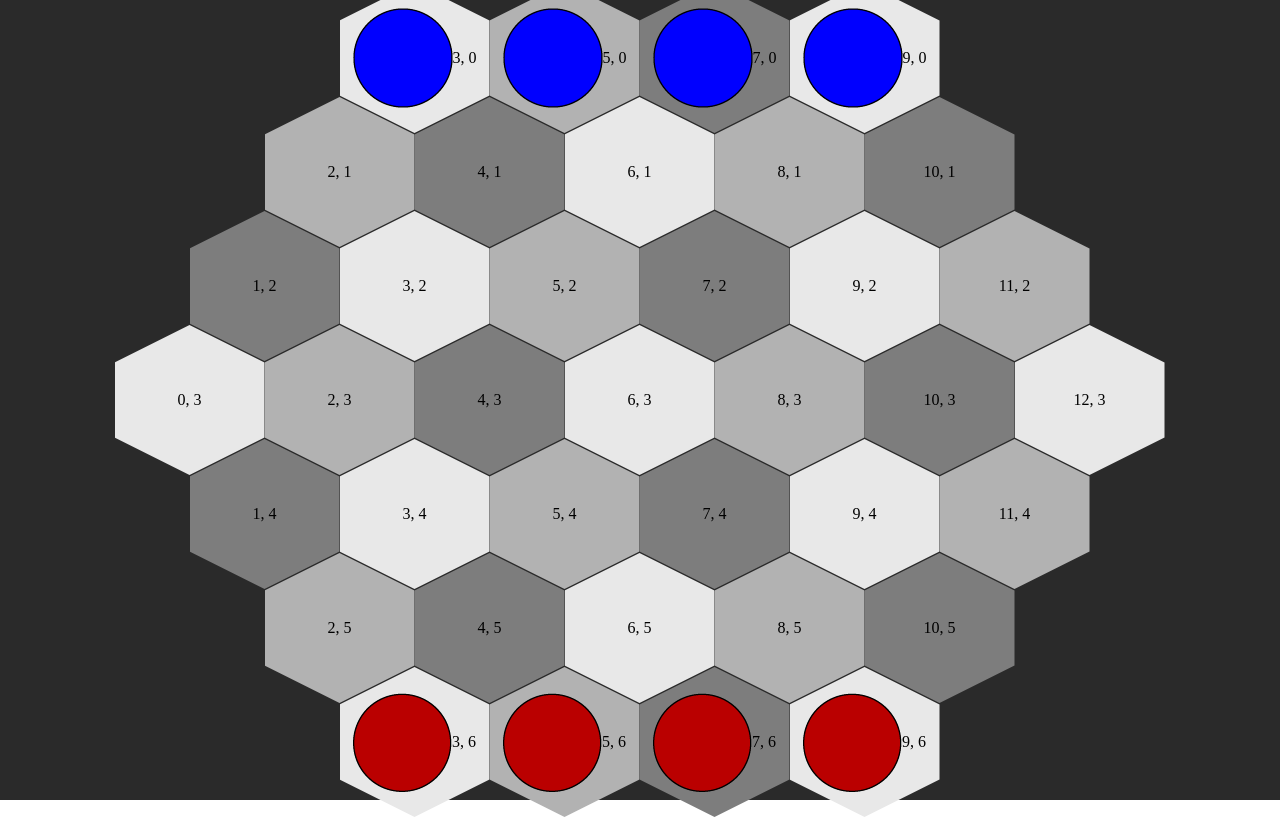
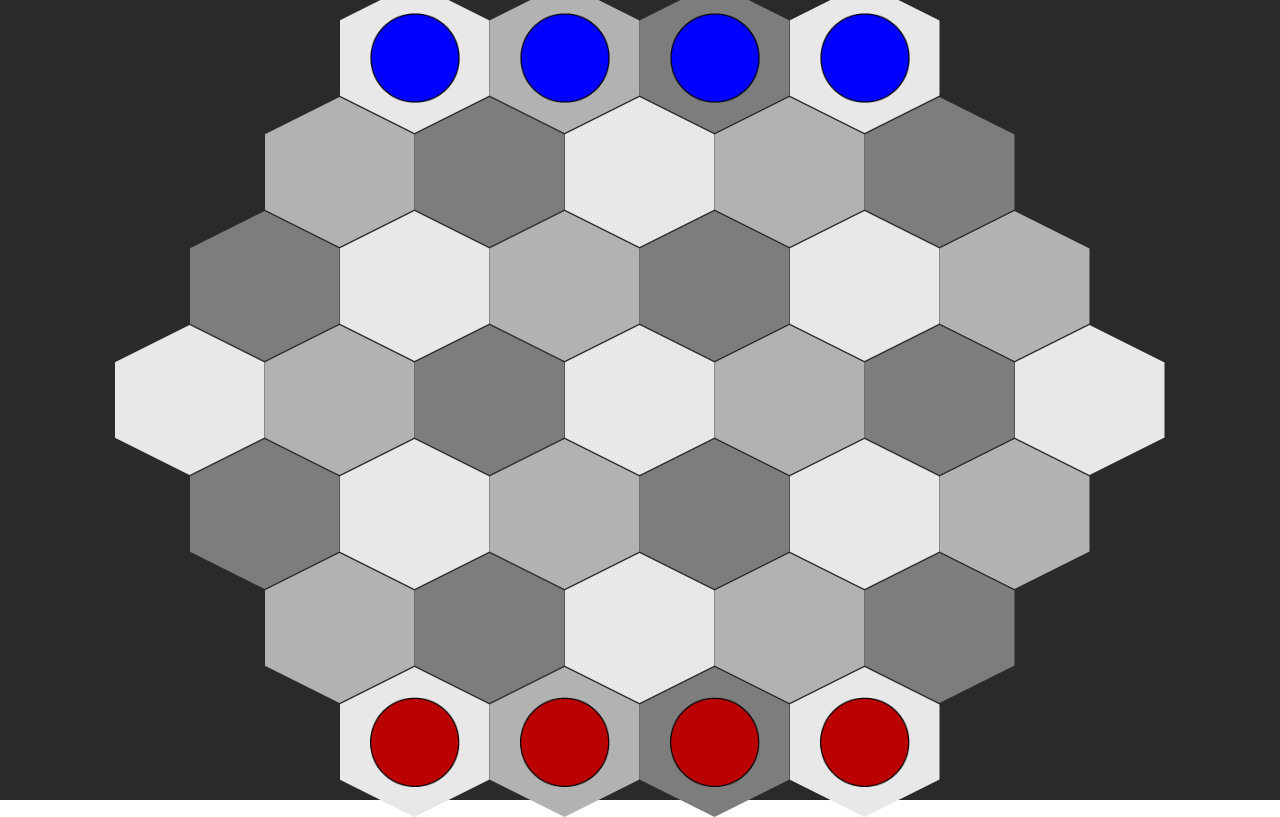
Before and after one commit to Ryan-Thrall/Gladiabots, a React (Create React App) app in the folder client/: page / in a window 1280 px wide. Built offline with nearby package versions, Linux system fonts and the light colour scheme.

Commit message:
Movement implemented with overflow issue

```diff
--- a/client/public/index.html
+++ b/client/public/index.html
@@ -1,20 +1,18 @@
 <!DOCTYPE html>
 <html lang="en">
+
   <head>
     <meta charset="utf-8" />
-    <link rel="icon" href="%PUBLIC_URL%/favicon.ico" />
+    <!-- <link rel="icon" href="%PUBLIC_URL%/favicon.ico" /> -->
     <meta name="viewport" content="width=device-width, initial-scale=1" />
     <meta name="theme-color" content="#000000" />
-    <meta
-      name="description"
-      content="Web site created using create-react-app"
-    />
-    <link rel="apple-touch-icon" href="%PUBLIC_URL%/logo192.png" />
+    <meta name="description" content="Web site created using create-react-app" />
+    <!-- <link rel="apple-touch-icon" href="%PUBLIC_URL%/logo192.png" /> -->
     <!--
       manifest.json provides metadata used when your web app is installed on a
       user's mobile device or desktop. See https://developers.google.com/web/fundamentals/web-app-manifest/
     -->
-    <link rel="manifest" href="%PUBLIC_URL%/manifest.json" />
+    <!-- <link rel="manifest" href="%PUBLIC_URL%/manifest.json" /> -->
     <!--
       Notice the use of %PUBLIC_URL% in the tags above.
       It will be replaced with the URL of the `public` folder during the build.
@@ -26,6 +24,7 @@
     -->
     <title>React App</title>
   </head>
+
   <body>
     <noscript>You need to enable JavaScript to run this app.</noscript>
     <div id="root"></div>
@@ -40,4 +39,5 @@
       To create a production bundle, use `npm run build` or `yarn build`.
     -->
   </body>
+
 </html>
--- a/client/src/App.css
+++ b/client/src/App.css
@@ -70,3 +70,23 @@
 .row:not(:first-child) {
   margin-top: -36px;
 }
+
+.hexagon .piece {
+  width: 100px;
+  height: 100px;
+  background-repeat: no-repeat;
+  background-position: center;
+  background-size: 90px;
+}
+
+.piece {
+  z-index: 3000;
+}
+
+.hexagon .piece:hover {
+  cursor: grab;
+}
+
+.hexagon .piece:active {
+  cursor: grabbing;
+}
--- a/client/src/components/Board.tsx
+++ b/client/src/components/Board.tsx
@@ -1,67 +1,140 @@
 import React from 'react';
 import Tile from './Tile.tsx';
 
+interface Piece {
+  image: string;
+  x: number;
+  y: number;
+}
+
+const pieces: Piece[] = [];
+
+// Add four blue pieces to top row
+for (let i = 3; i <= 9; i++) {
+  pieces.push({ image: "assets/images/BlueBot.png", x: i, y: 0 });
+}
+
+// Add four red blue pieces to bottom row
+for (let i = 3; i <= 9; i++) {
+  pieces.push({ image: "assets/images/RedBot.png", x: i, y: 6 });
+}
+
 function Board() {
+
+  // SECTION Board generation setup variables
+  let board: any[] = [];
+  let xCieling = 9
+  let xFloor = 3
+  let startColorForRow = ["dark", "light", "medium", "dark", "medium", "light", "dark"];
+  let color = "";
+
+  // SECTION Board generation
+  for (let j = 0; j < 7; j++) {
+    // If first half of generation, decrease floor and increase cieling (Grow)
+    if (j > 0 && j < 4) {
+      xFloor--;
+      xCieling++;
+    }
+    // If second half of generation, increase floor and decrease cieling (Shrink)
+    else if (j >= 4) {
+      xFloor++;
+      xCieling--;
+    }
+
+    // Set color to start the row before alternating
+    color = startColorForRow[j];
+
+    for (let i = xFloor; i <= xCieling; i += 2) {
+      let image = "";
+
+      pieces.forEach(p => {
+        if (p.x === i && p.y === j) {
+          image = p.image;
+        }
+      });
+
+      // Alternate the color for each new tile
+      if (color === "light") {
+        color = "medium";
+      } else if (color === "medium") {
+        color = "dark";
+      } else if (color === "dark") {
+        color = "light";
+      }
+
+      // Add the tile to the board array
+      board.push(<Tile key={`${i}, ${j}`} color={color} x={i} y={j} image={image} />);
+    }
+  }
+
+  let activePiece: HTMLElement | null = null;
+
+  // SECTION Grabbing piece function
+  function grabPiece(e: React.MouseEvent<HTMLDivElement, MouseEvent>) {
+    const element = e.target as HTMLElement;
+    if (element.classList.contains("piece")) {
+      console.log(element);
+
+      const x = e.clientX - 50;
+      const y = e.clientY - 50;
+      element.style.position = "absolute";
+      element.style.left = `${x}px`;
+      element.style.top = `${y}px`;
+
+      activePiece = element;
+    }
+  }
+
+  function movePiece(e: React.MouseEvent) {
+
+    if (activePiece) {
+      const x = e.clientX - 50;
+      const y = e.clientY - 50;
+      activePiece.style.position = "absolute";
+      activePiece.style.left = `${x}px`;
+      activePiece.style.top = `${y}px`;
+    }
+
+  }
+
+  function dropPiece(e: React.MouseEvent) {
+    if (activePiece) {
+      activePiece = null;
+    }
+  }
+
+  console.log(board.slice(0, 4));
+
   return (
-    <div className="board">
+    <div className="board" onMouseMove={(e) => movePiece(e)} onMouseDown={e => grabPiece(e)} onMouseUp={e => dropPiece(e)}>
+
       <div className="row">
-        <Tile color="light" x={3} y={0} image="assets/images/BlueBot.png" />
-        <Tile color="medium" x={5} y={0} image="assets/images/BlueBot.png" />
-        <Tile color="dark" x={7} y={0} image="assets/images/BlueBot.png" />
-        <Tile color="light" x={9} y={0} image="assets/images/BlueBot.png" />
+        {board.slice(0, 4)}
       </div>
 
       <div className="row">
-        <Tile color="medium" x={2} y={1} />
-        <Tile color="dark" x={4} y={1} />
-        <Tile color="light" x={6} y={1} />
-        <Tile color="medium" x={8} y={1} />
-        <Tile color="dark" x={10} y={1} />
+        {board.slice(4, 9)}
       </div>
 
       <div className="row">
-        <Tile color="dark" x={1} y={2} />
-        <Tile color="light" x={3} y={2} />
-        <Tile color="medium" x={5} y={2} />
-        <Tile color="dark" x={7} y={2} />
-        <Tile color="light" x={9} y={2} />
-        <Tile color="medium" x={11} y={2} />
+        {board.slice(9, 15)}
       </div>
 
       <div className="row">
-        <Tile color="light" x={0} y={3} />
-        <Tile color="medium" x={2} y={3} />
-        <Tile color="dark" x={4} y={3} />
-        <Tile color="light" x={6} y={3} />
-        <Tile color="medium" x={8} y={3} />
-        <Tile color="dark" x={10} y={3} />
-        <Tile color="light" x={12} y={3} />
+        {board.slice(15, 22)}
       </div>
 
       <div className="row">
-        <Tile color="dark" x={1} y={4} />
-        <Tile color="light" x={3} y={4} />
-        <Tile color="medium" x={5} y={4} />
-        <Tile color="dark" x={7} y={4} />
-        <Tile color="light" x={9} y={4} />
-        <Tile color="medium" x={11} y={4} />
+        {board.slice(22, 28)}
       </div>
 
       <div className="row">
-        <Tile color="medium" x={2} y={5} />
-        <Tile color="dark" x={4} y={5} />
-        <Tile color="light" x={6} y={5} />
-        <Tile color="medium" x={8} y={5} />
-        <Tile color="dark" x={10} y={5} />
+        {board.slice(28, 33)}
       </div>
 
       <div className="row">
-        <Tile color="light" x={3} y={6} image="assets/images/RedBot.png" />
-        <Tile color="medium" x={5} y={6} image="assets/images/RedBot.png" />
-        <Tile color="dark" x={7} y={6} image="assets/images/RedBot.png" />
-        <Tile color="light" x={9} y={6} image="assets/images/RedBot.png" />
+        {board.slice(33, 37)}
       </div>
-
 
     </div>
   )
--- a/client/src/components/Tile.tsx
+++ b/client/src/components/Tile.tsx
@@ -11,8 +11,9 @@ function Tile({ color, image, x, y }: Props) {
   const classes = "hexagon " + color;
 
   return (
-    <div>
-      <div className={classes}><img src={image} alt="" />{x}, {y}</div>
+    <div className={classes}>
+      {image && <div style={{ backgroundImage: `url(${image})` }} className="piece"></div>}
+      {/* <img src={image} alt="" /> */}
     </div>
   )
 }
```
